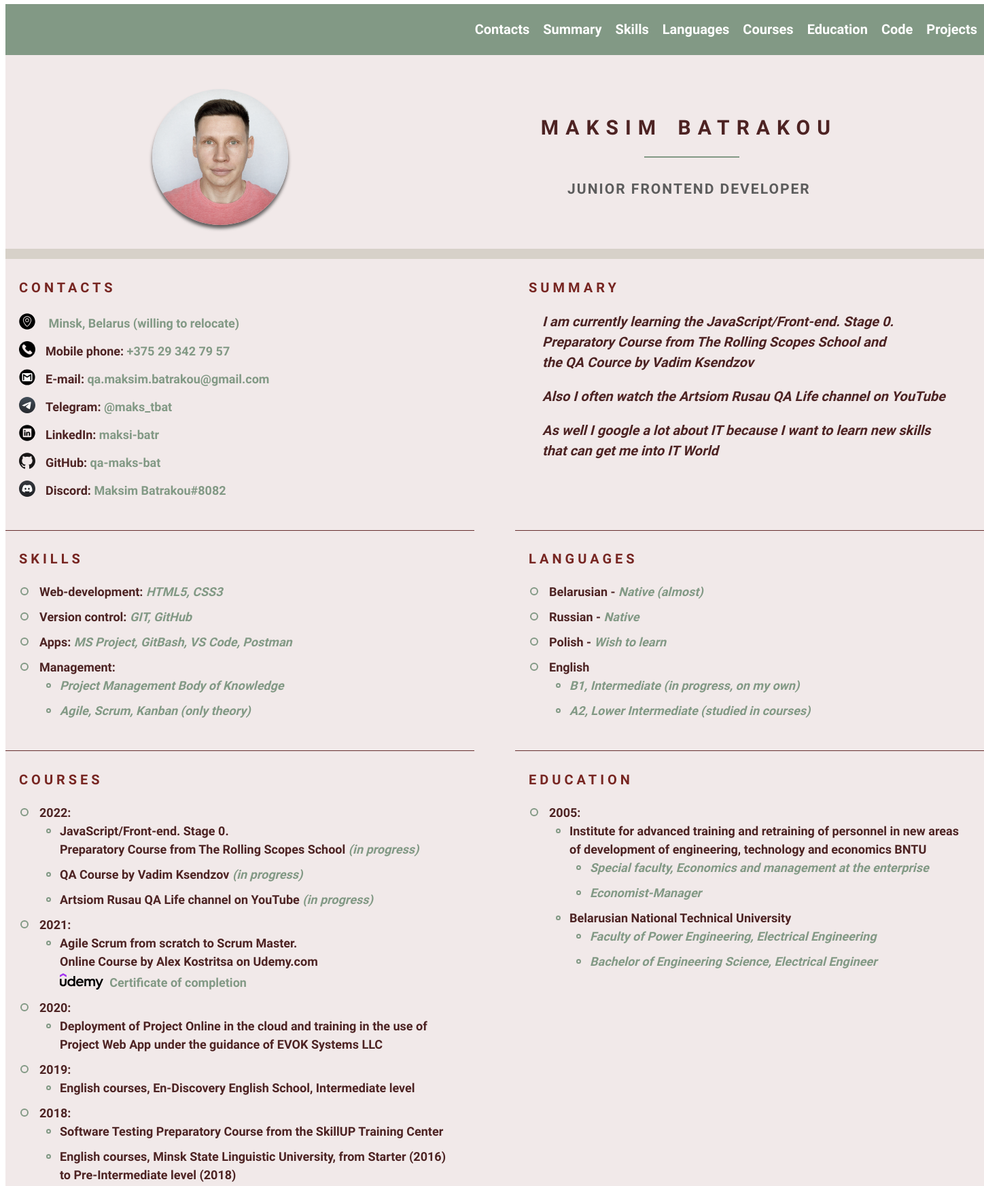
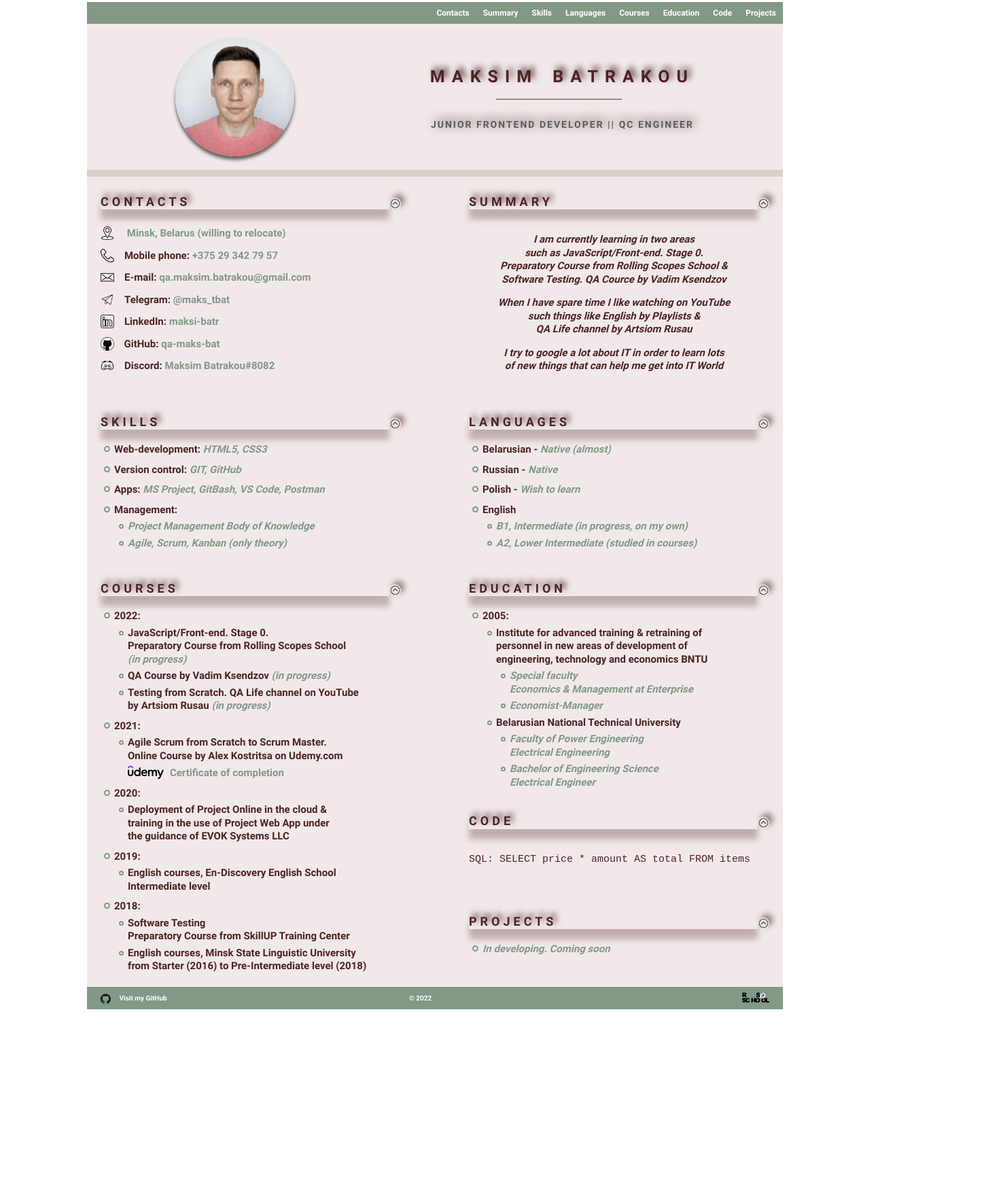
Before and after one commit to qa-maks-bat/rsschool-cv, a plain HTML site: page index.html in a window 1280 px wide. Shown: the part 12-1757 px from the top of the page at 68% size, 1448 px wide, since content can reach past the window. After the commit the page ends 1505 px from the top, so only its background shows below. Drawn offline with Linux system fonts and the light colour scheme.

Commit message:
feat: updated cv-html is done

```diff
--- a/index.html
+++ b/index.html
@@ -15,7 +15,7 @@
         <header class="header">
             <div class="container header-container">
                 <nav class="nav">
-                    <ul class="nav-list">
+                    <ul class="nav-list" id="nav">
                         <li class="nav-item"><a class="nav-link" href="#contacts">Contacts</a></li>
                         <li class="nav-item"><a class="nav-link" href="#summary">Summary</a></li>
                         <li class="nav-item"><a class="nav-link" href="#skills">Skills</a></li>
@@ -35,22 +35,32 @@
                     <img class="section-profile-image" src="./assets/img/my-photo-avatar-700x700.jpg" alt="my photo">
                     <div class="section-profile-title">
                         <h1 class="section-title main-title">Maksim Batrakou</h1>
-                        <h3 class="section-subtitle">Junior Frontend Developer</h3>
+                        <h3 class="section-subtitle">Junior Frontend Developer || QC Engineer</h3>
                     </div>
                 </section>
 
                 <section class="section" id="contacts">
+                    <div class="section-box">
+                        <div class="box-title">
                             <h2 class="section-title">Contacts</h2>
+                        </div>
+
+                        <div class="box-nav">
+                            <a class="section-link section-nav" href="#nav"><img class="nav-icon"
+                                    src="./assets/icon/png/top-icon.png"></a>
+                        </div>
+                    </div>
+
                     <ul class="section-list">
                         <li class="section-item-contacts">
-                            <img class="section-image-contacts" src="./assets/icon/svg/location-icon.svg"
+                            <img class="section-image-contacts" src="./assets/icon/png/location-icon-graph.png"
                                 alt="Location">
                             <span class="section-link section-location" title="location">Minsk, Belarus (willing to
                                 relocate)</span>
                         </li>
 
                         <li class="section-item-contacts">
-                            <img class="section-image-contacts" src="./assets/icon/png/phone-icon.png"
+                            <img class="section-image-contacts" src="./assets/icon/png/phone-icon-graph.png"
                                 alt="Mobile phone">Mobile
                             phone:
                             <a class="section-link" href="tel:+375293427957" target="_blank" title="mobile phone">+375
@@ -59,28 +69,28 @@
                         </li>
 
                         <li class="section-item-contacts">
-                            <img class="section-image-contacts" src="./assets/icon/svg/gmail-icon.svg"
+                            <img class="section-image-contacts" src="./assets/icon/png/email-icon-graph.png"
                                 alt="E-mail">E-mail:
                             <a class="section-link" href="mailto:qa.maksim.batrakou@gmail.com" target="_blank"
                                 title="email">qa.maksim.batrakou@gmail.com</a>
                         </li>
 
                         <li class="section-item-contacts">
-                            <img class="section-image-contacts" src="./assets/icon/svg/telegram-icon.svg"
+                            <img class="section-image-contacts" src="./assets/icon/png/telegram-icon-graph.png"
                                 alt="Telegram">Telegram:
                             <a class="section-link" href="https://t.me/maks_tbat" target="_blank"
                                 title="telegram">@maks_tbat</a>
                         </li>
 
                         <li class="section-item-contacts">
-                            <img class="section-image-contacts" src="./assets/icon/svg/linkedin-icon.svg"
+                            <img class="section-image-contacts" src="./assets/icon/png/linkedin-icon-graph.png"
                                 alt="LinkedIn">LinkedIn:
                             <a class="section-link" href="https://www.linkedin.com/in/maksi-batr/" target="_blank"
                                 title="linkedin">maksi-batr</a>
                         </li>
 
                         <li class="section-item-contacts">
-                            <img class="section-image-contacts" src="./assets/icon/svg/github-icon.svg"
+                            <img class="section-image-contacts" src="./assets/icon/png/github-icon-graph.png"
                                 alt="GitHub">GitHub:
                             <a class="section-link" href="https://github.com/qa-maks-bat" target="_blank"
                                 title="github">
@@ -88,7 +98,7 @@
                         </li>
 
                         <li class="section-item-contacts">
-                            <img class="section-image-contacts" src="./assets/icon/svg/discord-icon.svg"
+                            <img class="section-image-contacts" src="./assets/icon/png/discord-icon-graph.png"
                                 alt="Discord">Discord:
                             <a class="section-link" href="https://discord.com" target="_blank" title="discord">Maksim
                                 Batrakou#8082</a>
@@ -97,18 +107,40 @@
                 </section>
 
                 <section class="section" id="summary">
+                    <div class="section-box">
+                        <div class="box-title">
                             <h2 class="section-title">Summary</h2>
+                        </div>
+
+                        <div class="box-nav">
+                            <a class="section-link section-nav" href="#nav"><img class="nav-icon"
+                                    src="./assets/icon/png/top-icon.png"></a>
+                        </div>
+                    </div>
+
                     <div class="section section-summary">
-                        <p>I am currently learning the JavaScript/Front-end. Stage 0. Preparatory Course from
-                            The Rolling Scopes School and</br>the QA Cource by Vadim Ksendzov</p>
-                        <p>Also I often watch the Artsiom Rusau QA Life channel on YouTube</p>
-                        <p>As well I google a lot about IT because I want to learn new skills</br>that can get me into IT
-                            World</p>
+                        <p>I am currently learning in two areas </br> such as JavaScript/Front-end. Stage 0. </br>
+                            Preparatory Course from
+                            Rolling Scopes School & </br> Software Testing. QA Cource by Vadim Ksendzov
+                        <p>When I have spare time I like watching on YouTube </br> such things like English by Playlists
+                            & </br> QA Life channel by Artsiom Rusau</p>
+                        <p>I try to google a lot about IT in order to learn lots </br> of new things that can help me
+                            get into IT World</p>
                     </div>
                 </section>
 
                 <section class="section" id="skills">
+                    <div class="section-box">
+                        <div class="box-title">
                             <h2 class="section-title">Skills</h2>
+                        </div>
+
+                        <div class="box-nav">
+                            <a class="section-link section-nav" href="#nav"><img class="nav-icon"
+                                    src="./assets/icon/png/top-icon.png"></a>
+                        </div>
+                    </div>
+
                     <ul class="section-list">
                         <li class="section-item">Web-development:<span class="span"> HTML5, CSS3</span></li>
                         <li class="section-item">Version control:<span class="span"> GIT, GitHub</span></li>
@@ -126,7 +158,17 @@
                 </section>
 
                 <section class="section" id="languages">
+                    <div class="section-box">
+                        <div class="box-title">
                             <h2 class="section-title">Languages</h2>
+                        </div>
+
+                        <div class="box-nav">
+                            <a class="section-link section-nav" href="#nav"><img class="nav-icon"
+                                    src="./assets/icon/png/top-icon.png"></a>
+                        </div>
+                    </div>
+
                     <ul class="section-list">
                         <li class="section-item">Belarusian - <span class="span">Native (almost)</span></li>
                         <li class="section-item">Russian - <span class="span">Native</span></li>
@@ -143,24 +185,34 @@
                 </section>
 
                 <section class="section" id="courses">
+                    <div class="section-box">
+                        <div class="box-title">
                             <h2 class="section-title">Courses</h2>
+                        </div>
+                        <div class="box-nav">
+                            <a class="section-link section-nav" href="#nav"><img class="nav-icon"
+                                    src="./assets/icon/png/top-icon.png"></a>
+                        </div>
+                    </div>
+
                     <ul class="section-list">
                         <li class="section-item">2022:
                             <ul class="section-list">
-                                <li class="section-item subitem">JavaScript/Front-end. Stage 0.</br>Preparatory Course from
-                                    The
-                                    Rolling Scopes School <span class="span">(in progress)</span></li>
+                                <li class="section-item subitem">JavaScript/Front-end. Stage 0. </br> Preparatory Course
+                                    from Rolling Scopes School </br> <span class="span">(in progress)</span></li>
                                 <li class="section-item subitem">QA Course by Vadim Ksendzov <span class="span">(in
                                         progress)</span></li>
-                                <li class="section-item subitem">Artsiom Rusau QA Life channel on YouTube <span
-                                        class="span">(in progress)</span>
+                                <li class="section-item subitem">Testing from Scratch. QA Life channel on YouTube </br>
+                                    by Artsiom Rusau
+                                    <span class="span"> (in progress)</span>
                                 </li>
                             </ul>
                         </li>
 
                         <li class="section-item">2021:
                             <ul class="section-list">
-                                <li class="section-item subitem">Agile Scrum from scratch to Scrum Master.</br>Online Course
+                                <li class="section-item subitem">Agile Scrum from Scratch to Scrum Master.</br>Online
+                                    Course
                                     by Alex Kostritsa on Udemy.com</br>
                                     <img class="section-image-udemy" src="./assets/logo/svg/udemy-logo.svg"
                                         alt="Udemy Logo">
@@ -175,66 +227,87 @@
 
                         <li class="section-item">2020:
                             <ul class="section-list">
-                                <li class="section-item subitem">Deployment of Project Online in the cloud and training
-                                    in
-                                    the use of Project Web App under the guidance of EVOK Systems LLC</li>
+                                <li class="section-item subitem">Deployment of Project Online in the cloud & </br>
+                                    training in the use of Project Web App under </br> the guidance of EVOK Systems LLC</li>
                             </ul>
                         </li>
 
                         <li class="section-item">2019:
                             <ul class="section-list">
-                                <li class="section-item subitem">English courses, En-Discovery English School,
-                                    Intermediate
-                                    level
+                                <li class="section-item subitem">English courses, En-Discovery English School </br>
+                                    Intermediate level
                                 </li>
                             </ul>
                         </li>
 
                         <li class="section-item">2018:
                             <ul class="section-list">
-                                <li class="section-item subitem">Software Testing Preparatory Course from the SkillUP
+                                <li class="section-item subitem">Software Testing </br> Preparatory Course from SkillUP
                                     Training Center</li>
-                                <li class="section-item subitem">English courses, Minsk State Linguistic University,
-                                    from Starter (2016)</br>to Pre-Intermediate level (2018)</li>
+                                <li class="section-item subitem">English courses, Minsk State Linguistic University
+                                    </br> from Starter (2016) to Pre-Intermediate level (2018)</li>
                             </ul>
                         </li>
                     </ul>
                 </section>
 
                 <section class="section" id="education">
+                    <div class="section-box">
+                        <div class="box-title">
                             <h2 class="section-title">Education</h2>
+                        </div>
+                        <div class="box-nav">
+                            <a class="section-link section-nav" href="#nav"><img class="nav-icon"
+                                    src="./assets/icon/png/top-icon.png"></a>
+                        </div>
+                    </div>
+
                     <ul class="section-list">
                         <li class="section-item">2005:
                             <ul class="section-list">
-                                <li class="section-item subitem">Institute for advanced training and retraining of
+                                <li class="section-item subitem">Institute for advanced training & retraining of
                                     personnel in new areas of development of engineering, technology and economics BNTU
                                     <ul class="section-list">
-                                        <li class="section-item subitem"><span class="span">Special faculty, Economics
-                                                and management at the
-                                                enterprise</span>
+                                        <li class="section-item subitem">
+                                            <span class="span">Special faculty </br> Economics & Management at
+                                                Enterprise</span>
                                         </li>
-                                        <li class="section-item subitem"><span class="span">Economist-Manager</span>
+
+                                        <li class="section-item subitem">
+                                            <span class="span">Economist-Manager</span>
                                         </li>
                                     </ul>
                                 </li>
 
                                 <li class="section-item subitem">Belarusian National Technical University
                                     <ul class="section-list">
-                                        <li class="section-item subitem"><span class="span">Faculty of Power
-                                                Engineering, Electrical
-                                                Engineering</span></li>
-                                        <li class="section-item subitem"><span class="span">Bachelor of Engineering
-                                                Science, Electrical
-                                                Engineer</span></li>
+                                        <li class="section-item subitem">
+                                            <span class="span">Faculty of Power Engineering </br> Electrical
+                                                Engineering</span>
+                                        </li>
+
+                                        <li class="section-item subitem">
+                                            <span class="span">Bachelor of Engineering Science </br> Electrical
+                                                Engineer</span>
+                                        </li>
                                     </ul>
                                 </li>
                             </ul>
                         </li>
                     </ul>
-                </section>
 
-                <section class="section section-bottom" id="code">
+                    <section class="section subsection" id="code">
+                        <div class="section-box">
+                            <div class="box-title">
                                 <h2 class="section-title">Code</h2>
+                            </div>
+
+                            <div class="box-nav">
+                                <a class="section-link section-nav" href="#nav"><img class="nav-icon"
+                                        src="./assets/icon/png/top-icon.png"></a>
+                            </div>
+                        </div>
+
                         <code>
                             <pre class="pre">
 SQL: SELECT price * amount AS total FROM items
@@ -242,24 +315,37 @@ SQL: SELECT price * amount AS total FROM items
                         </code>
                     </section>
 
-                <section class="section section-bottom" id="projects">
+                    <section class="section subsection" id="projects">
+                        <div class="section-box">
+                            <div class="box-title">
                                 <h2 class="section-title">Projects</h2>
+                            </div>
+
+                            <div class="box-nav">
+                                <a class="section-link section-nav" href="#nav"><img class="nav-icon"
+                                        src="./assets/icon/png/top-icon.png"></a>
+                            </div>
+                        </div>
+
                         <ul class="section-list">
                             <li class="section-item"><span class="span">In developing. Coming soon</span></li>
                         </ul>
+                    </section>
                 </section>
             </div>
         </main>
 
         <footer class="footer">
             <div class="container footer-container">
-                <img class="footer-logo" src="./assets/icon/svg/github-icon.svg" alt="GitHub-Logo">
+                <div>
+                    <img class="footer-logo github" src="./assets/icon/svg/github-icon.svg" alt="GitHub-Logo">
                     <a class="footer-link" href="https://github.com/qa-maks-bat" target="_blank">Visit my GitHub</a>
+                </div>
 
                 <p>© 2022</p>
 
                 <a class="footer-link" href="https://rs.school/js/" target="_blank">
-                    <img class="footer-logo" src="./assets/logo/svg/rs_school_js_logo.svg" alt="RSSchool-Logo">
+                    <img class="footer-logo rss" src="./assets/logo/svg/rs_school_js_logo.svg" alt="RSSchool-Logo">
                 </a>
             </div>
         </footer>
--- a/style.css
+++ b/style.css
@@ -9,25 +9,25 @@
 
 .body {
   font-family: "Roboto";
-  font-size: 18px;
-  line-height: 1.5;
+  font-size: 15px;
+  line-height: 1.3;
   color: #4d2323;
 }
 
 .container {
-  width: 1440px;
+  width: 1024px;
   margin: 0 auto;
 }
 
 .header-container {
-  height: 75px;
   background-color: #829985;
 }
 
 .nav-list {
   display: flex;
   justify-content: flex-end;
-  align-items: center;
+  padding: 5px 0;
+  margin-bottom: 0;
   list-style: none;
 }
 
@@ -35,9 +35,9 @@
   position: relative;
   text-decoration: none;
   padding: 0 10px;
-  font-size: 20px;
+  font-size: 12px;
   font-weight: 300;
-  line-height: 75px;
+  line-height: 22px;
   color: #ffffff;
 }
 
@@ -82,22 +82,21 @@
 
 .section {
   width: calc(50% - 70px);
-  padding: 10px 20px 35px 20px;
-  border-bottom: 1px solid #672f2f;
+  padding: 10px 20px 10px;
 }
 
 .section-profile {
   width: 100%;
   display: flex;
   justify-content: space-around;
-  padding: 50px 30px 35px;
+  padding: 20px 30px;
   text-transform: uppercase;
-  border-bottom: 15px solid #d7d1c9;
+  border-bottom: 10px solid #d7d1c9;
 }
 
 .section-profile-image {
-  width: 200px;
-  height: 200px;
+  width: 175px;
+  height: 175px;
   object-fit: cover;
   border-radius: 50%;
   box-shadow: 0 5px 5px rgba(0, 0, 0, 0.6);
@@ -117,55 +116,84 @@
   text-align: center;
 }
 
+.section-box {
+  display: flex;
+  justify-content: flex-start;
+  align-items:baseline;
+}
+
+.box-title {
+  width: 100%;
+}
+
+.nav-icon {
+  width: 17px;
+  position: relative;
+  top: 5px;
+  box-shadow: 5px -5px 10px rgba(79, 40, 40, 0.6);
+  border-radius: 20px;
+}
+
+.nav-icon:hover {
+  filter: brightness(0);
+  transition: 0.3s;
+}
+
 .section-title {
   margin-bottom: 20px;
-  font-size: 20px;
+  font-size: 18px;
   font-weight: 400;
   letter-spacing: 5px;
   text-transform: uppercase;
-  color: #772622;
+  box-shadow: 0 15px 10px rgba(79, 40, 40, 0.3);
+  text-shadow: 5px -5px 10px rgb(79, 40, 40);
+  color: #4d2323;
 }
 
 .main-title {
   position: relative;
-  padding: 0;
-  margin-bottom: 20px;
-  font-size: 30px;
+  padding: 15px 0 0;
+  margin-bottom: 10px;
+  font-size: 25px;
   font-weight: 300;
   letter-spacing: 10px;
   word-spacing: 5px;
-  line-height: 50px;
+  line-height: 30px;
+  box-shadow: none;
   color: #4d2323;
 }
 
 .main-title::after {
   content: "";
   position: absolute;
-  width: 140px;
+  width: 185px;
   height: 2px;
   bottom: -19px;
-  left: 35%;
+  left: 25%;
   background-color: #829985;
 }
 
 .section-subtitle {
   margin-top: 20px;
+  font-size: 14px;
   font-weight: 300;
   letter-spacing: 2px;
   line-height: 50px;
+  text-shadow: 3px -3px 15px rgb(67, 41, 45);
   color: #5c5c5c;
 }
 
 .section-summary {
-  width: calc(100% - 30px);
-  font-size: 20px;
+  width: calc(100% - 55px);
   font-style: italic;
+  text-align: center;
+  align-items: center;
   padding-top: 0;
-  border-bottom: none;
 }
 
-.section.section-bottom {
-  border-bottom: 0;
+.section.subsection {
+  width: 100%;
+  padding-left: 0;
 }
 
 .section-list {
@@ -176,38 +204,42 @@
 
 .section-item-contacts {
   position: relative;
-  margin-bottom: 10px;
+  margin-bottom: 7px;
 }
 
 .section-image-contacts {
-  height: 24px;
+  height: 20px;
   padding-right: 15px;
   position: relative;
-  bottom: -3px;
+  bottom: -5px;
 }
 
 .section-item {
   position: relative;
-  padding-left: 30px;
+  padding: 0 20px;
   margin-bottom: 10px;
+}
+
+.section-item.subitem {
+  margin: 5px auto;
 }
 
 .section-item::before {
   content: "";
-  width: 8px;
-  height: 8px;
+  width: 5px;
+  height: 5px;
   border: 2px solid #829985;
   border-radius: 50%;
   position: absolute;
-  top: 7px;
-  left: 2px;
+  top: 4px;
+  left: 5px;
 }
 
 .section-item.subitem::before {
   width: 3px;
   height: 3px;
-  top: 10px;
-  left: 10px;
+  top: 6px;
+  left: 7px;
 }
 
 .section-link {
@@ -221,7 +253,7 @@
 }
 
 .section-image-udemy {
-  height: 24px;
+  height: 20px;
   padding-right: 5px;
   position: relative;
   bottom: -4px;
@@ -233,6 +265,7 @@
 }
 
 .footer {
+  font-size: 10px;
   color: #ffffff;
   background-color: #829985;
 }
@@ -246,9 +279,22 @@
 .footer-link {
   text-decoration: none;
   color: #ffffff;
+  position: relative;
+  bottom: 2px;
 }
 
 .footer-logo {
-  height: 24px;
-  padding: 0 10px;
+  height: 15px;
+  position: relative;
+  bottom: -3px;
 }
+
+.footer-logo.github {
+  padding: 0 10px 0 20px;
+}
+
+.footer-logo.rss {
+  padding: 0 20px 0 100px;
+  position: relative;
+  bottom: -3px;
+}
```
Also changed, not shown: assets/icon/png/discord-icon-graph.png (added), assets/icon/png/email-icon-graph-2.png (added), assets/icon/png/email-icon-graph.png (added), assets/icon/png/github-icon-graph.png (added), assets/icon/png/linkedin-icon-graph.png (added), assets/icon/png/location-icon-graph-2.png (added), assets/icon/png/location-icon-graph.png (added), assets/icon/png/phone-icon-graph.png (added), assets/icon/png/telegram-icon-graph-2.png (added), assets/icon/png/telegram-icon-graph.png (added), assets/icon/png/top-icon.png (added). Lines whose indentation alone changed are shown as unchanged.
